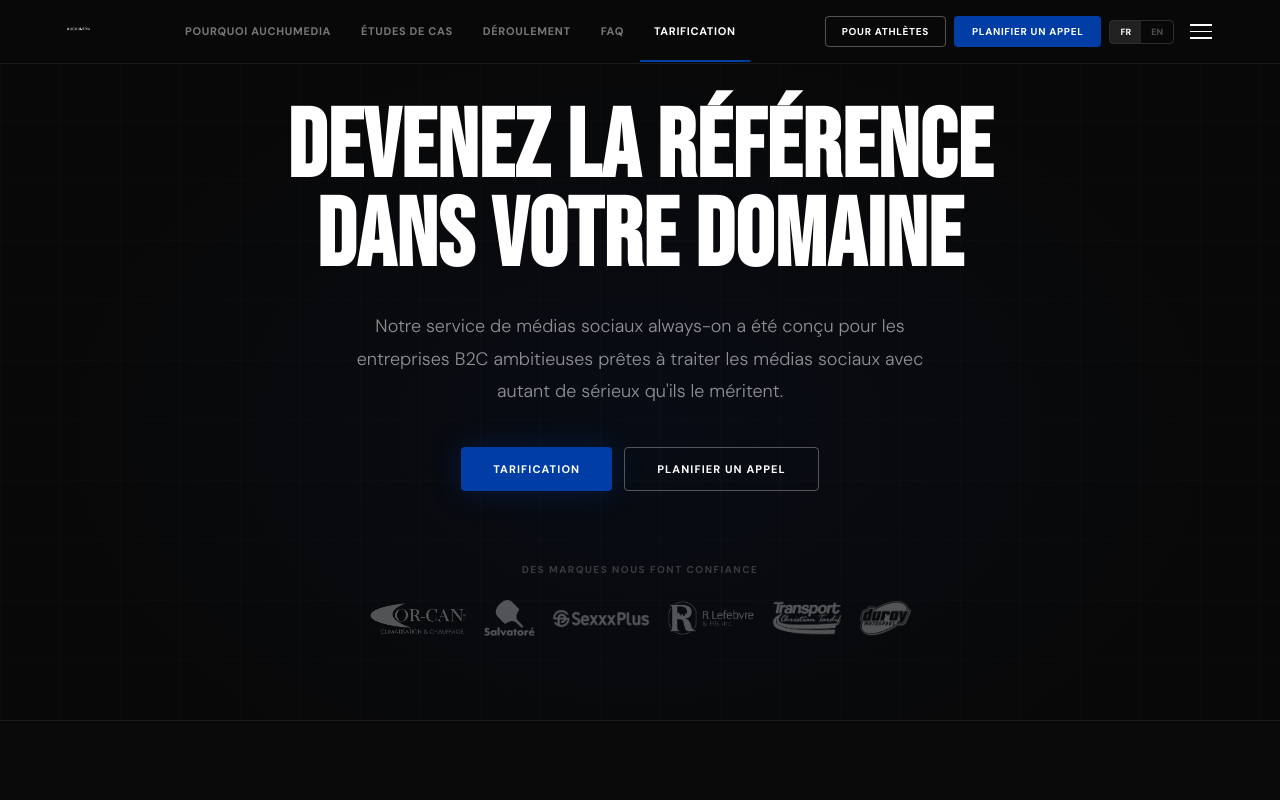
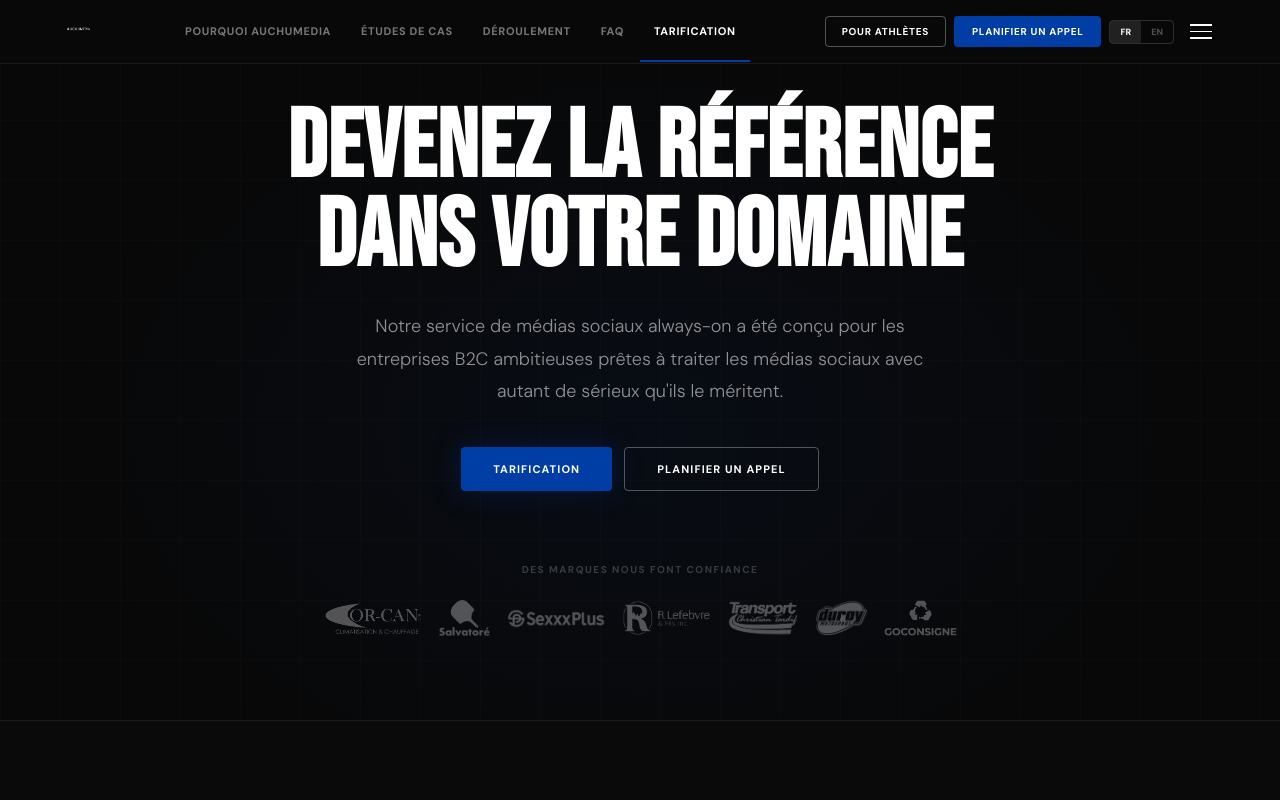
Before and after one commit to auchumedia/auchumedia-website, a React (Create React App) app: page /entreprises in a window 1280 px wide. Shown: the top 800 px of the page. Built offline with nearby package versions, Linux system fonts and the light colour scheme.

Commit message:
Add GoConsigne image to entreprises list

```diff
--- a/src/pages/Entreprises.js
+++ b/src/pages/Entreprises.js
@@ -60,6 +60,7 @@ const LOGOS = [
   { src: '/lefevbre.png', alt: 'R. Lefebvre' },
   { src: '/trabsport.png', alt: 'Transport Tardif' },
   { src: '/duroy.png', alt: 'Duroy Motosport' },
+  { src: '/goconsigne.png', alt: 'GoConsigne' },
 ];
 
 const navLinks = [
```
